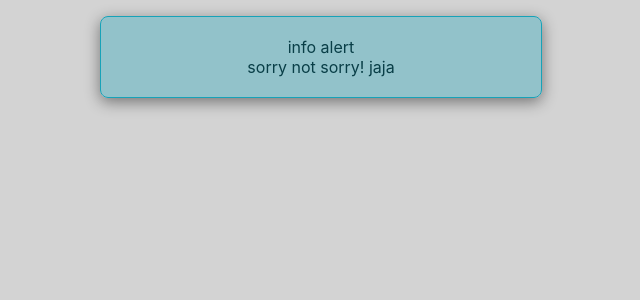
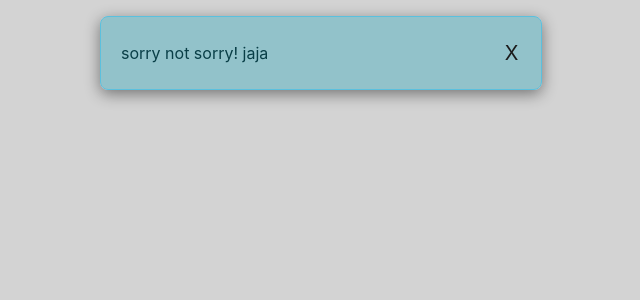
Before and after one commit to sctlcd/react-alerts, a React (Create React App) app: page / in a window 1280 px wide. Shown: the top 300 px of the page, without its empty margins (129-769 px from the left). Built offline with nearby package versions, Linux system fonts and the light colour scheme; the HTML template or start-up script is replaced by a standard one.

Commit message:
added alert close button in Alert component, applied fading effect on closeAlert

```diff
--- a/src/App.css
+++ b/src/App.css
@@ -17,28 +17,92 @@
   background: rgba(0, 0, 0, 0.35);
   border-radius: 0.5rem;
   box-shadow: 0 0.25rem 0.95rem rgba(0, 0, 0, 0.45);
+  /* Closing alert */
+  display: inline-block;
+  justify-content: center;
+  align-items: center;
+}
+
+.alert-close {
+  width: 100%;
+  display: flex;
+  justify-content: center;
+  align-items: center;
+  justify-content: space-between;
+  align-items: center;
 }
 
 .alert-success {
   background: rgba(40, 167, 69, 0.35);
-  border: 1px solid #28a745;
+  border: 1px solid #5cb85c;
   color: #0f401b;
 }
 
 .alert-danger {
   background: rgba(220, 53, 69, 0.35);
-  border: 1px solid #dc3545;
+  border: 1px solid #d9534f;
   color: #7c151f;
 }
 
 .alert-warning {
   background: rgba(255, 193, 7, 0.35);
-  border: 1px solid #ffc107;
+  border: 1px solid #f0ad4e;
   color: #876500;
 }
 
 .alert-info {
   background: rgba(23, 162, 184, 0.35);
-  border: 1px solid #17a2b8;
+  border: 1px solid #5bc0de;
   color: #093e47;
 }
+
+.btn {
+  margin: 0.25rem 0.125rem;
+  padding: 0.35rem 1.25rem;
+  font-family: inherit;
+  font-weight: 400;
+  font-size: 1rem;
+  letter-spacing: 0.6px;
+  border-radius: 0.3rem;
+  color: #fff;
+  background-color: #000;
+  border: none;
+  box-shadow: 0 2px 5px rgba(51, 51, 51, 0.3);
+  transition: 0.3s ease;
+}
+
+.btn:hover {
+  cursor: pointer;
+  box-shadow: none;
+  transition: 0.3s ease;
+  background: rgba(0, 0, 0, 0.75);
+}
+
+/* Close btn*/
+.btn-close {
+  font-size: 1.25rem;
+  background-color: transparent;
+  color: #1b1b1b;
+  font-size: bolder;
+  box-shadow: none;
+  padding: 0;
+}
+.btn-close:hover {
+  color: #828282;
+  background: initial;
+}
+
+.fadeAlert {
+  animation: fadeAlert 0.8s ease-in-out;
+}
+
+@keyframes fadeAlert {
+  0% {
+    opacity: 1;
+    transform: scale(1);
+  }
+  100% {
+    opacity: 0;
+    transform: scale(0);
+  }
+}
--- a/src/components/Alert.jsx
+++ b/src/components/Alert.jsx
@@ -1,15 +1,27 @@
 import React, {useState, useEffect} from 'react';
-// import Alert from './Alert';
+import Button from './Button';
 
 export default function Alert({type, message}) {
   const [showAlert, setShowAlert] = useState(true);
+  const closeAlert = (e) => {
+    e.target.parentElement.parentElement.classList.add('fadeAlert');
+
+    setTimeout(() => {
+      setShowAlert(false);
+    }, 700);
+  };
+
   return (
     showAlert && (
     <div className={`alert alert-${type}`}>
       <div>
-        {type} alert
+        {/* {type} alert */}
         <div className='alert-close'>
           <span className='mr-1'>{message}</span>
+          <Button
+            btnClass={'btn-close'}
+            text={'X'}
+            onClick={closeAlert} />
         </div>
       </div>
     </div>
--- /dev/null
+++ b/src/components/Button.jsx
@@ -0,0 +1,11 @@
+import React from "react";
+
+export default function Button({ text='click', btnClass, onClick}) {
+  return (
+    <button
+      className={`btn ${btnClass}`}
+      onClick={onClick}>
+      {text}
+    </button>
+  )
+}
```
